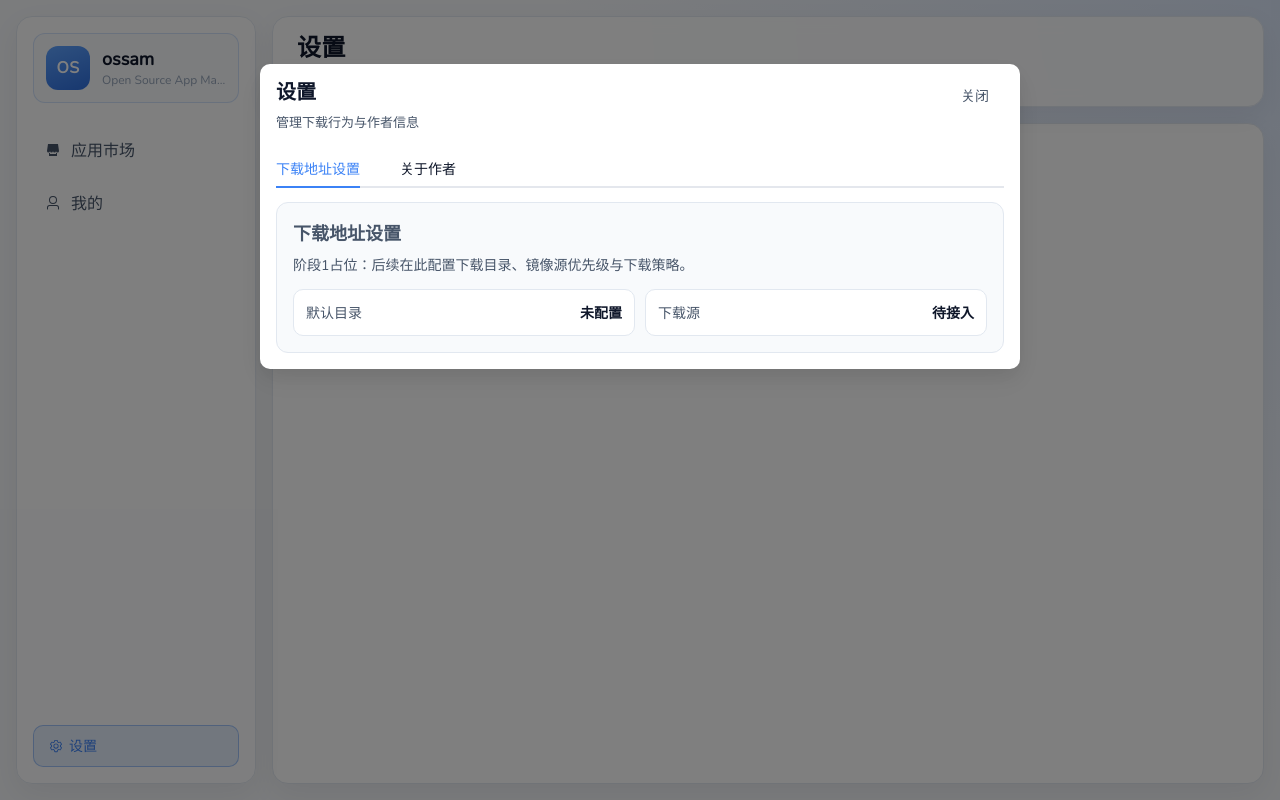
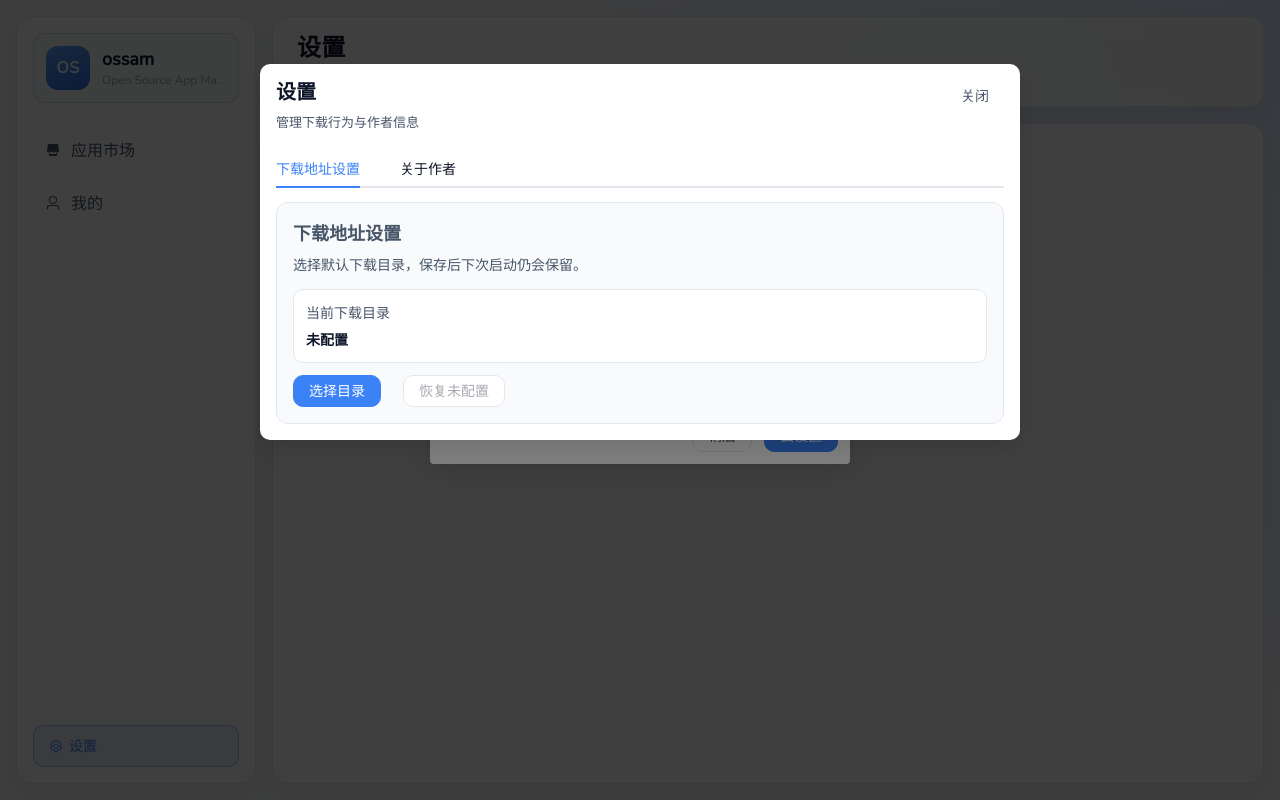
Before and after one commit to HEUdbh/ossam, a Vue app in the folder frontend/: page /#/settings/download in a window 1280 px wide. Built offline with nearby package versions, Linux system fonts and the light colour scheme.

Commit message:
更新设置

```diff
--- a/frontend/src/App.vue
+++ b/frontend/src/App.vue
@@ -1,7 +1,11 @@
 <script setup>
-import { computed } from "vue";
+import { computed, onMounted } from "vue";
 import { useRoute, useRouter } from "vue-router";
+import { ElMessageBox } from "element-plus";
 import { Setting, Shop, User } from "@element-plus/icons-vue";
+import { getDownloadDirectory } from "./utils/settings";
+
+let startupDownloadDirectoryChecked = false;
 
 const route = useRoute();
 const router = useRouter();
@@ -36,10 +40,47 @@ const pageSubtitle = computed(() => {
   return "探索精选开源工具";
 });
 
-function openSettings() {
-  const from = isSettingsActive.value ? "/market" : route.fullPath;
+function getSettingsFromRoute() {
+  return isSettingsActive.value ? "/market" : route.fullPath;
+}
+
+function goToDownloadSettings(from) {
   router.push({ name: "settings-download", query: { from } });
 }
+
+function openSettings() {
+  goToDownloadSettings(getSettingsFromRoute());
+}
+
+async function checkDownloadDirectoryOnStartup() {
+  if (startupDownloadDirectoryChecked) {
+    return;
+  }
+  startupDownloadDirectoryChecked = true;
+
+  if (getDownloadDirectory()) {
+    return;
+  }
+
+  try {
+    await ElMessageBox.confirm(
+      "尚未设置下载目录，建议先完成设置以便后续下载。",
+      "下载目录未配置",
+      {
+        type: "warning",
+        confirmButtonText: "去设置",
+        cancelButtonText: "稍后",
+      }
+    );
+    goToDownloadSettings(getSettingsFromRoute());
+  } catch {
+    // User chose to postpone.
+  }
+}
+
+onMounted(() => {
+  checkDownloadDirectoryOnStartup();
+});
 </script>
 
 <template>
--- /dev/null
+++ b/frontend/src/utils/settings.js
@@ -0,0 +1,25 @@
+export const DOWNLOAD_DIR_KEY = "ossam.settings.downloadDirectory";
+
+export function getDownloadDirectory() {
+  const stored = window.localStorage.getItem(DOWNLOAD_DIR_KEY);
+  if (typeof stored !== "string") {
+    return "";
+  }
+
+  return stored.trim();
+}
+
+export function setDownloadDirectory(path) {
+  const normalized = String(path || "").trim();
+  if (!normalized) {
+    window.localStorage.removeItem(DOWNLOAD_DIR_KEY);
+    return "";
+  }
+
+  window.localStorage.setItem(DOWNLOAD_DIR_KEY, normalized);
+  return normalized;
+}
+
+export function clearDownloadDirectory() {
+  window.localStorage.removeItem(DOWNLOAD_DIR_KEY);
+}
--- a/frontend/src/views/SettingsDownloadView.vue
+++ b/frontend/src/views/SettingsDownloadView.vue
@@ -1,17 +1,68 @@
+<script setup>
+import { computed, onMounted, ref } from "vue";
+import { ElMessage } from "element-plus";
+import { SelectDownloadDirectory } from "../../wailsjs/go/main/App";
+import {
+  clearDownloadDirectory,
+  getDownloadDirectory,
+  setDownloadDirectory,
+} from "../utils/settings";
+const downloadDirectory = ref("");
+
+const hasDirectory = computed(() => downloadDirectory.value.length > 0);
+const displayDirectory = computed(() =>
+  hasDirectory.value ? downloadDirectory.value : "未配置"
+);
+
+onMounted(() => {
+  downloadDirectory.value = getDownloadDirectory();
+});
+
+async function chooseDirectory() {
+  try {
+    const selectedDirectory = await SelectDownloadDirectory(
+      downloadDirectory.value
+    );
+    const normalizedDirectory = String(selectedDirectory || "").trim();
+
+    // User cancelled the dialog, keep current configuration unchanged.
+    if (!normalizedDirectory) {
+      return;
+    }
+
+    downloadDirectory.value = setDownloadDirectory(normalizedDirectory);
+    ElMessage.success("下载目录已保存");
+  } catch (error) {
+    ElMessage.error(error?.message || "目录选择失败，请重试");
+  }
+}
+
+function resetDirectory() {
+  if (!hasDirectory.value) {
+    return;
+  }
+
+  downloadDirectory.value = "";
+  clearDownloadDirectory();
+  ElMessage.success("已恢复为未配置");
+}
+</script>
+
 <template>
   <section class="settings-block">
     <h3>下载地址设置</h3>
-    <p>阶段1占位：后续在此配置下载目录、镜像源优先级与下载策略。</p>
+    <p>选择默认下载目录，保存后下次启动仍会保留。</p>
 
-    <div class="option-grid">
-      <div class="option-item">
-        <span class="label">默认目录</span>
-        <span class="value">未配置</span>
-      </div>
-      <div class="option-item">
-        <span class="label">下载源</span>
-        <span class="value">待接入</span>
-      </div>
+    <div class="option-item">
+      <span class="label">当前下载目录</span>
+      <span class="value" :title="displayDirectory">{{ displayDirectory }}</span>
+    </div>
+
+    <div class="actions">
+      <el-button type="primary" @click="chooseDirectory">选择目录</el-button>
+      <el-button :disabled="!hasDirectory" @click="resetDirectory">
+        恢复未配置
+      </el-button>
     </div>
   </section>
 </template>
@@ -27,21 +78,15 @@
   color: var(--text-secondary);
 }
 
-.option-grid {
+.option-item {
   margin-top: 14px;
-  display: grid;
-  grid-template-columns: repeat(auto-fit, minmax(180px, 1fr));
-  gap: 10px;
-}
-
-.option-item {
   border: 1px solid var(--line-color);
   border-radius: var(--radius-sm);
   background: var(--surface-1);
   padding: 12px;
   display: flex;
-  justify-content: space-between;
-  gap: 12px;
+  flex-direction: column;
+  gap: 6px;
 }
 
 .label {
@@ -51,5 +96,13 @@
 .value {
   color: var(--text-primary);
   font-weight: 600;
+  word-break: break-all;
+}
+
+.actions {
+  margin-top: 12px;
+  display: flex;
+  flex-wrap: wrap;
+  gap: 10px;
 }
 </style>
--- a/frontend/wailsjs/go/main/App.d.ts
+++ b/frontend/wailsjs/go/main/App.d.ts
@@ -5,3 +5,5 @@ import {main} from '../models';
 export function GetAppsConfig():Promise<main.AppsConfig>;
 
 export function Greet(arg1:string):Promise<string>;
+
+export function SelectDownloadDirectory(arg1:string):Promise<string>;
--- a/frontend/wailsjs/go/main/App.js
+++ b/frontend/wailsjs/go/main/App.js
@@ -9,3 +9,7 @@ export function GetAppsConfig() {
 export function Greet(arg1) {
   return window['go']['main']['App']['Greet'](arg1);
 }
+
+export function SelectDownloadDirectory(arg1) {
+  return window['go']['main']['App']['SelectDownloadDirectory'](arg1);
+}
```
Also changed, not shown: 2 other files (tests, documents, lock files or other folders).
